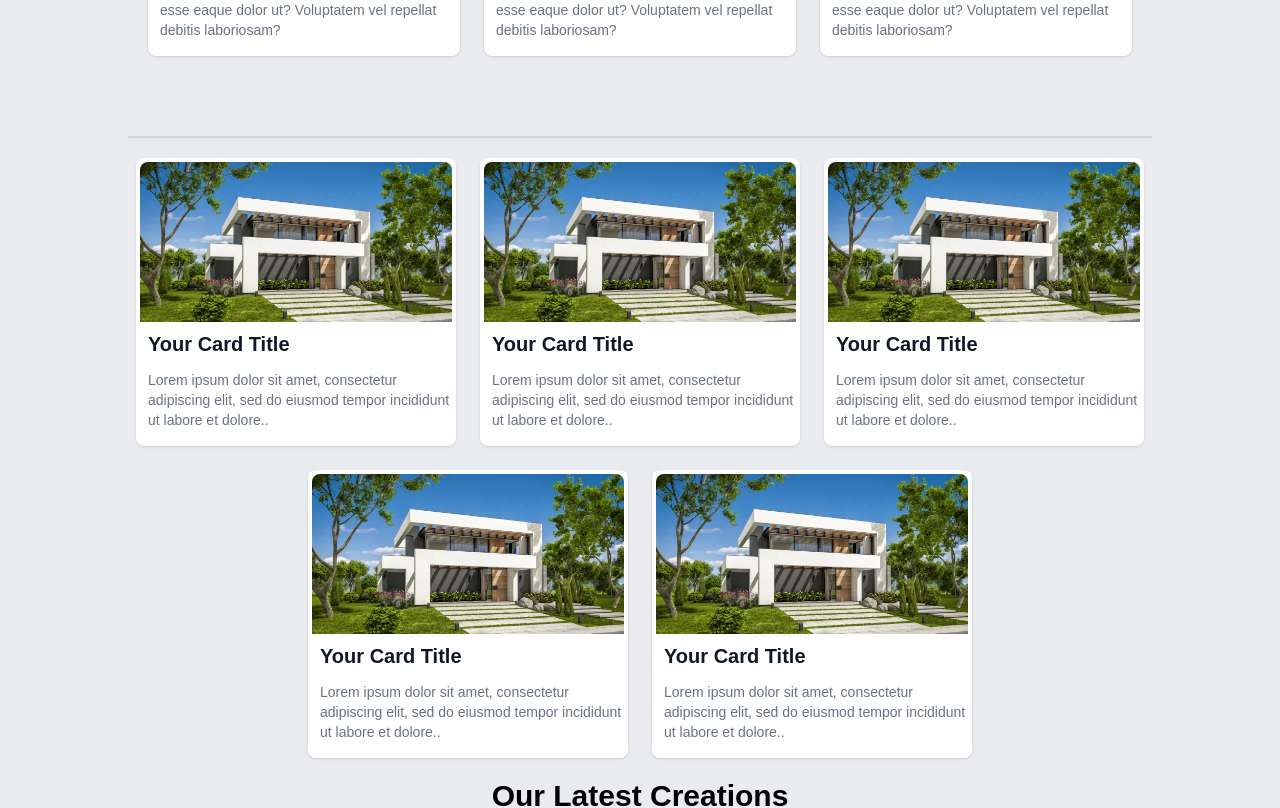
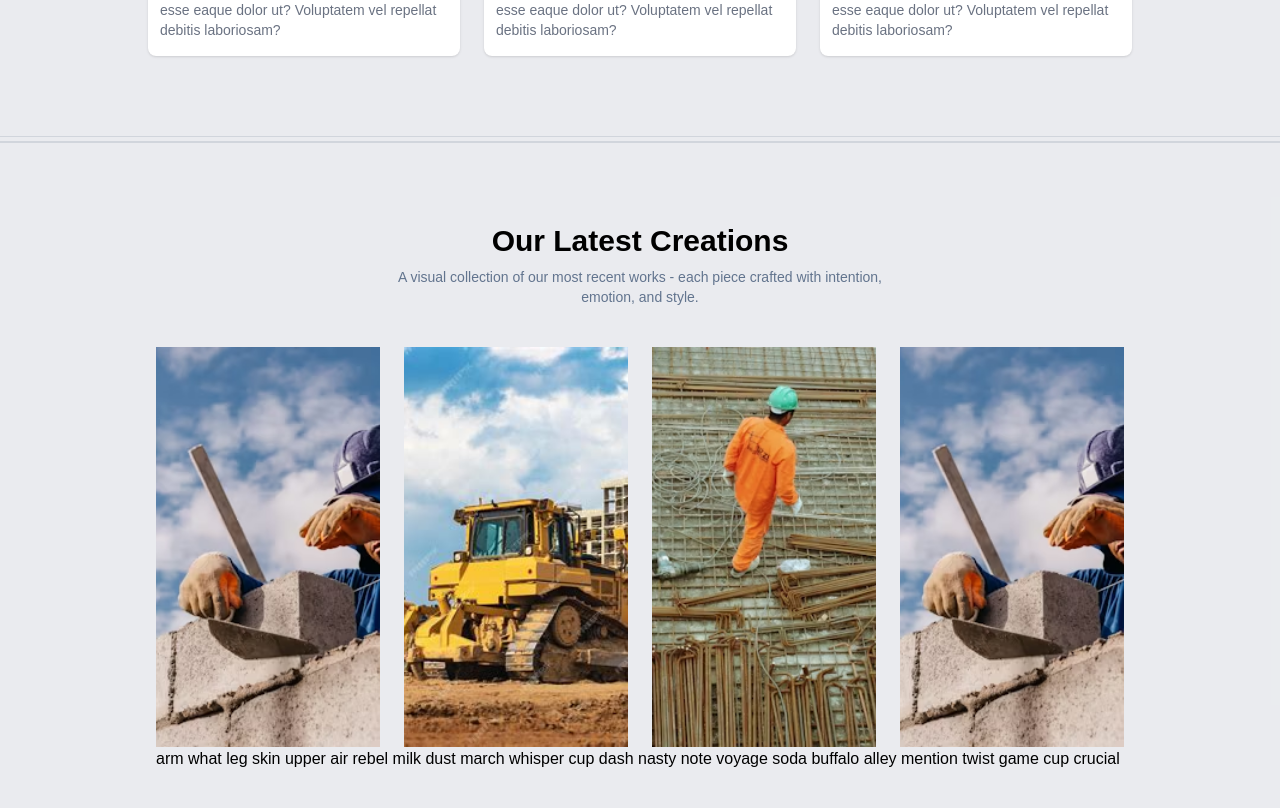
Before and after one commit to Helionux/Template-React, a React (Vite) app: page /services in a window 1280 px wide. Shown: the part 1582-2390 px from the top of the page. Built offline with nearby package versions, Linux system fonts and the light colour scheme.

Commit message:
ajout de Contact

```diff
--- a/src/App.jsx
+++ b/src/App.jsx
@@ -3,6 +3,7 @@ import Home from './pages/Home'
 import Teams from './pages/Teams'
 import LoginForm from './pages/LoginForm'
 import Services from './pages/Services'
+import Contact from './pages/Contact'
 function App() {
   return (
     <Router>
@@ -10,6 +11,7 @@ function App() {
         <Route path="/" element={<Home />} />
         <Route path="/services" element={<Services />} />
         <Route path="/teams" element={<Teams />} />
+        <Route path="/contact" element={<Contact />} />
         <Route path="/login" element={<LoginForm />} />
       </Routes>
     </Router>
--- a/src/components/ImageGallery.jsx
+++ b/src/components/ImageGallery.jsx
@@ -2,7 +2,7 @@ import React from 'react'
 
 function ImageGallery() {
   return (
-    <div>
+    <div className="py-20 max-w-full mx-auto px-5 p-10">
       <h1 class="text-3xl font-semibold text-center mx-auto">
         Our Latest Creations
       </h1>
@@ -12,49 +12,39 @@ function ImageGallery() {
       </p>
 
       <div class="flex items-center gap-6 h-[400px] w-full max-w-5xl mt-10 mx-auto">
-        <div class="relative group flex-grow transition-all w-56 h-[400px] duration-500 hover:w-full">
+        <div class="relative group flex-grow transition-all w-56 h-[400px] duration-500 ">
           <img
             class="h-full w-full object-cover object-center"
             src="src/assets/premium_photo-1682724028871-80fe21ac920b.avif"
             alt="image"
           />
-          <div class="absolute inset-0 flex flex-col justify-end p-10 text-white bg-black/50 opacity-0 group-hover:opacity-100 transition-all duration-300">
-            <h1 class="text-3xl">Prompt engineers</h1>
-            <p class="text-sm">
-              Bridging the gap between human intent and machine understanding
-              through expert prompt design.
-            </p>
-          </div>
         </div>
-        <div class="relative group flex-grow transition-all w-56 h-[400px] duration-500 hover:w-full">
+        <div class="relative group flex-grow transition-all w-56 h-[400px] duration-500 ">
           <img
-            class="h-full w-full object-cover object-right"
-            src="src/assets/premium_photo-1681691912260-2ea4f6bf9991.avif"
+            class="h-full w-full object-cover object-center"
+            src="src/assets/OIP-921763793.jpeg"
             alt="image"
           />
-          <div class="absolute inset-0 flex flex-col justify-end p-10 text-white bg-black/50 opacity-0 group-hover:opacity-100 transition-all duration-300">
-            <h1 class="text-3xl">Data scientists</h1>
-            <p class="text-sm">
-              Bridging the gap between human intent and machine understanding
-              through expert prompt design.
-            </p>
-          </div>
         </div>
-        <div class="relative group flex-grow transition-all w-56 h-[400px] duration-500 hover:w-full">
+        <div class="relative group flex-grow transition-all w-56 h-[400px] duration-500 ">
           <img
             class="h-full w-full object-cover object-center"
-            src="src/assets/PlanArcchitect.avif"
+            src="src/assets/photo-1489514354504-1653aa90e34e.avif"
             alt="image"
           />
-          <div class="absolute inset-0 flex flex-col justify-end p-10 text-white bg-black/50 opacity-0 group-hover:opacity-100 transition-all duration-300">
-            <h1 class="text-3xl">Software engineers</h1>
-            <p class="text-sm">
-              Bridging the gap between human intent and machine understanding
-              through expert prompt design.
-            </p>
-          </div>
+        </div>
+        <div class="relative group flex-grow transition-all w-56 h-[400px] duration-500 ">
+          <img
+            class="h-full w-full object-cover object-center"
+            src="src/assets/premium_photo-1682724028871-80fe21ac920b.avif"
+            alt="image"
+          />
         </div>
       </div>
+      <p>
+        arm what leg skin upper air rebel milk dust march whisper cup dash nasty
+        note voyage soda buffalo alley mention twist game cup crucial
+      </p>
     </div>
   )
 }
--- a/src/layouts/ServiceItems.jsx
+++ b/src/layouts/ServiceItems.jsx
@@ -3,7 +3,7 @@ import React from 'react'
 function ServiceItems() {
   return (
     <div>
-      <div className="py-20 max-w-5xl mx-auto px-5  border-b-2 border-gray-300 p-10 ">
+      <div className="py-20 max-w-5xl mx-auto px-5 p-10 ">
         <h1 className="text-center text-3xl font-semibold leading-tight sm:text-4xl md:text-5xl">
           Nos Services
         </h1>
--- /dev/null
+++ b/src/pages/Contact.jsx
@@ -0,0 +1,13 @@
+import Navbar from '../components/Navbar'
+import Footers from '../components/Footers'
+
+function Contact() {
+  return (
+    <div>
+      <Navbar />
+      <Footers />
+    </div>
+  )
+}
+
+export default Contact
--- a/src/pages/Services.jsx
+++ b/src/pages/Services.jsx
@@ -4,7 +4,7 @@ import Slide from '../layouts/Slide'
 import Footers from '../components/Footers'
 import ServiceItems from '../layouts/ServiceItems'
 import ImageGallery from '../components/ImageGallery'
-import ItemService from '../components/ItemService'
+// import ItemService from '../components/ItemService'
 
 function Services() {
   return (
@@ -14,7 +14,8 @@ function Services() {
           <Navbar />
           <Slide />
           <ServiceItems />
-          <ItemService />
+          <hr className="border-b-2 border-gray-300 p-0.5" />
+          {/* <ItemService /> */}
           <ImageGallery />
           <Footers />
         </div>
```
